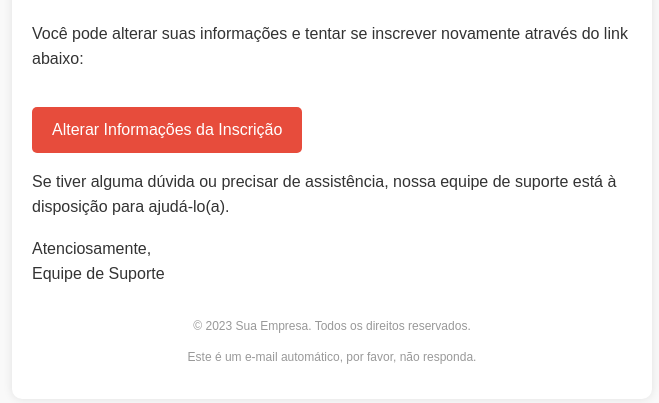
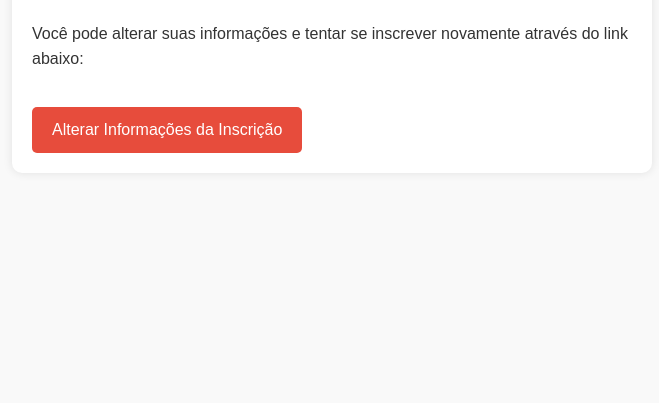
Before and after one commit to pdroavila/tcc-backend-django, a Django app: template api/templates/email_template_rejeicao.html in a window 1280 px wide. Shown: the part 262-665 px from the top of the page, without its empty margins (308-967 px from the left). Run offline with Django 5.2, Linux system fonts and the light colour scheme; the template is opened without the code that fills it, so the values that code supplies are empty.

Commit message:
final adjustments

```diff
--- a/api/templates/email_template_rejeicao.html
+++ b/api/templates/email_template_rejeicao.html
@@ -59,12 +59,6 @@
             <p><strong>Motivo da rejeição:</strong> {{ motivo_rejeicao }}</p>
             <p>Você pode alterar suas informações e tentar se inscrever novamente através do link abaixo:</p>
             <a href="{{ link_alterar }}" class="button">Alterar Informações da Inscrição</a>
-            <p>Se tiver alguma dúvida ou precisar de assistência, nossa equipe de suporte está à disposição para ajudá-lo(a).</p>
-            <p>Atenciosamente,<br>Equipe de Suporte</p>
-        </div>
-        <div class="footer">
-            <p>&copy; 2023 Sua Empresa. Todos os direitos reservados.</p>
-            <p>Este é um e-mail automático, por favor, não responda.</p>
         </div>
     </div>
 </body>
```
Also changed, not shown: api/templates/email_template_aprovacao.html (+3 -4 lines).
